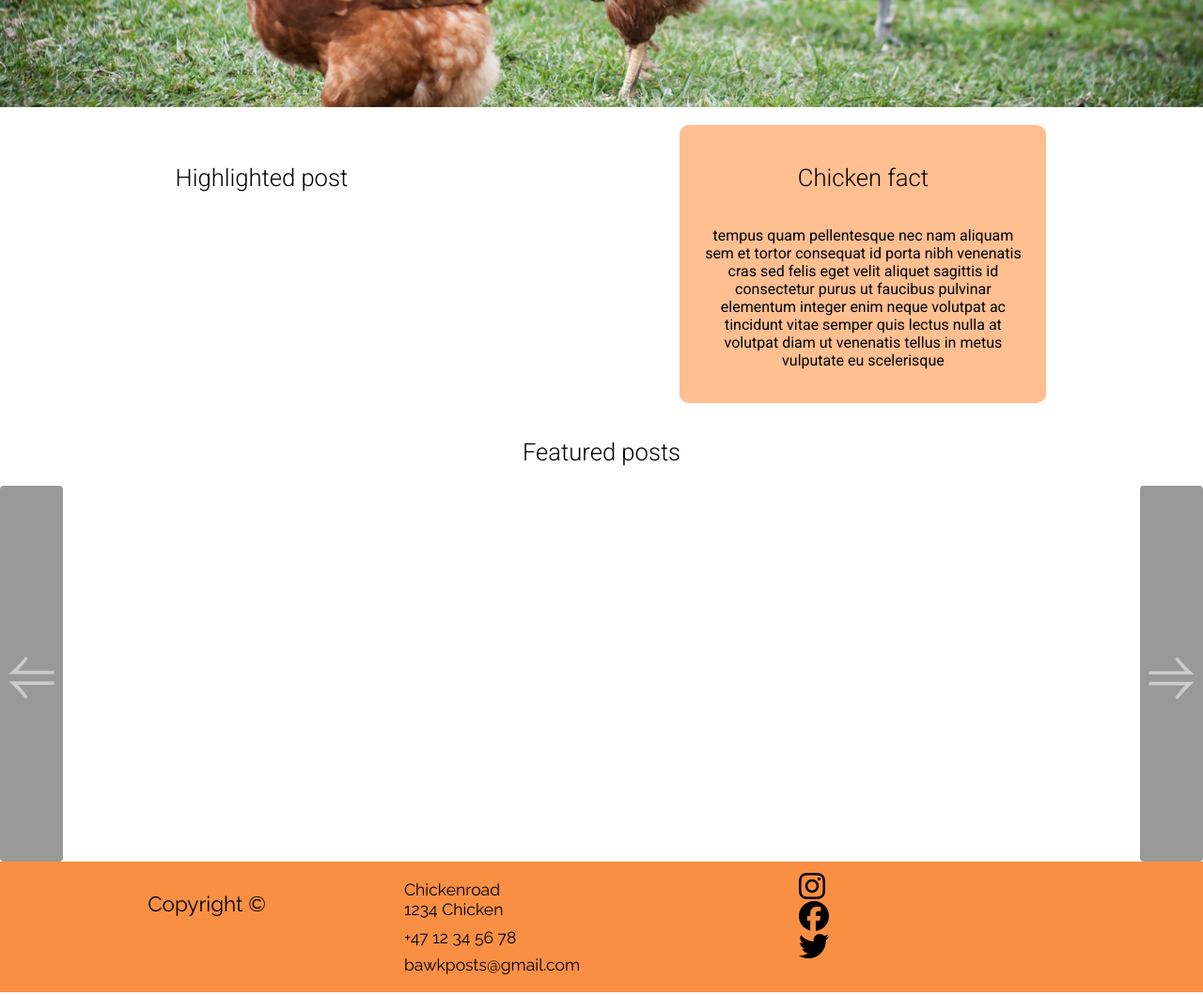
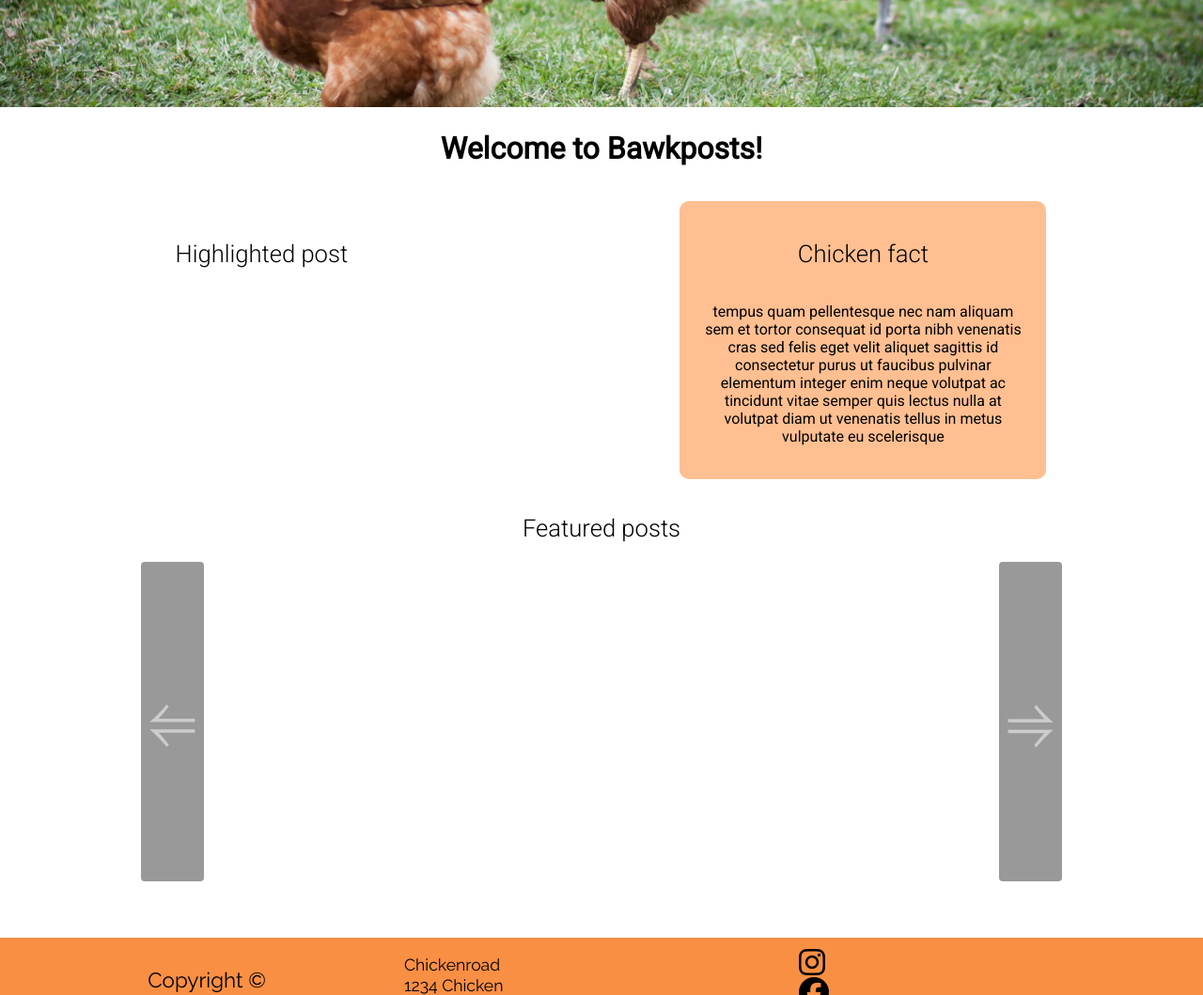
Before and after one commit to sansol0103/Bawkposts, a plain HTML site: page index.html in a window 1280 px wide. Shown: the part 340-1399 px from the top of the page at 94% size. Drawn offline with Linux system fonts and the light colour scheme; no server answers.

Commit message:
Added H1's to pages, and minor changes to carousel

```diff
--- a/css/about.css
+++ b/css/about.css
@@ -3,6 +3,10 @@ main {
     flex-direction: column;
 }
 
+h1 {
+    text-align: left;
+}
+
 .image {
     background: url(../images/Hedemora_1.webp);
 }
--- a/css/blog-specific.css
+++ b/css/blog-specific.css
@@ -3,6 +3,10 @@
     text-decoration: none;
     margin: 10px;
     display: flex;
+}
+
+h1 {
+    text-align: left;
 }
 
 .image:hover {
--- a/css/index.css
+++ b/css/index.css
@@ -56,6 +56,8 @@
 
 .carousel-wrapper {
     display: flex;
+    margin: auto;
+    max-width: 980px;
 }
 
 .carousel {
@@ -91,6 +93,7 @@
     border-radius: .25rem;
     padding: 0.5rem;
     background-color: rgba(0, 0, 0, .4);
+    max-height: 340px;
 }
 
 .carousel-button:hover,
--- a/css/styles.css
+++ b/css/styles.css
@@ -79,6 +79,10 @@ main {
     font-family: var(--main-font);
 }
 
+h1 {
+    text-align: center;
+}
+
 .box-style {
     width: 80%;
     margin: 50px auto;
--- a/index.html
+++ b/index.html
@@ -49,6 +49,7 @@
     </header>
     <main>
       <img src="images/Wandering_chickens_1.webp" class="header_img" alt="Picture of chickens out wandering">
+      <h1>Welcome to Bawkposts!</h1>
       <div class="main-section">
         <div class="featured-post">
           <h2 class="featured-text">Highlighted post</h2>
--- a/js/blog-specific.js
+++ b/js/blog-specific.js
@@ -21,7 +21,7 @@ console.log(getPost());
 function createHTML(post) {
     const container = document.querySelector('.blog-post');
 
-    const title = document.createElement('h2');
+    const title = document.createElement('h1');
     title.innerText = post.title.rendered;
     container.append(title);
 
```
Also changed, not shown: blogs.html (+1 -0 lines), contact.html (+1 -0 lines).
